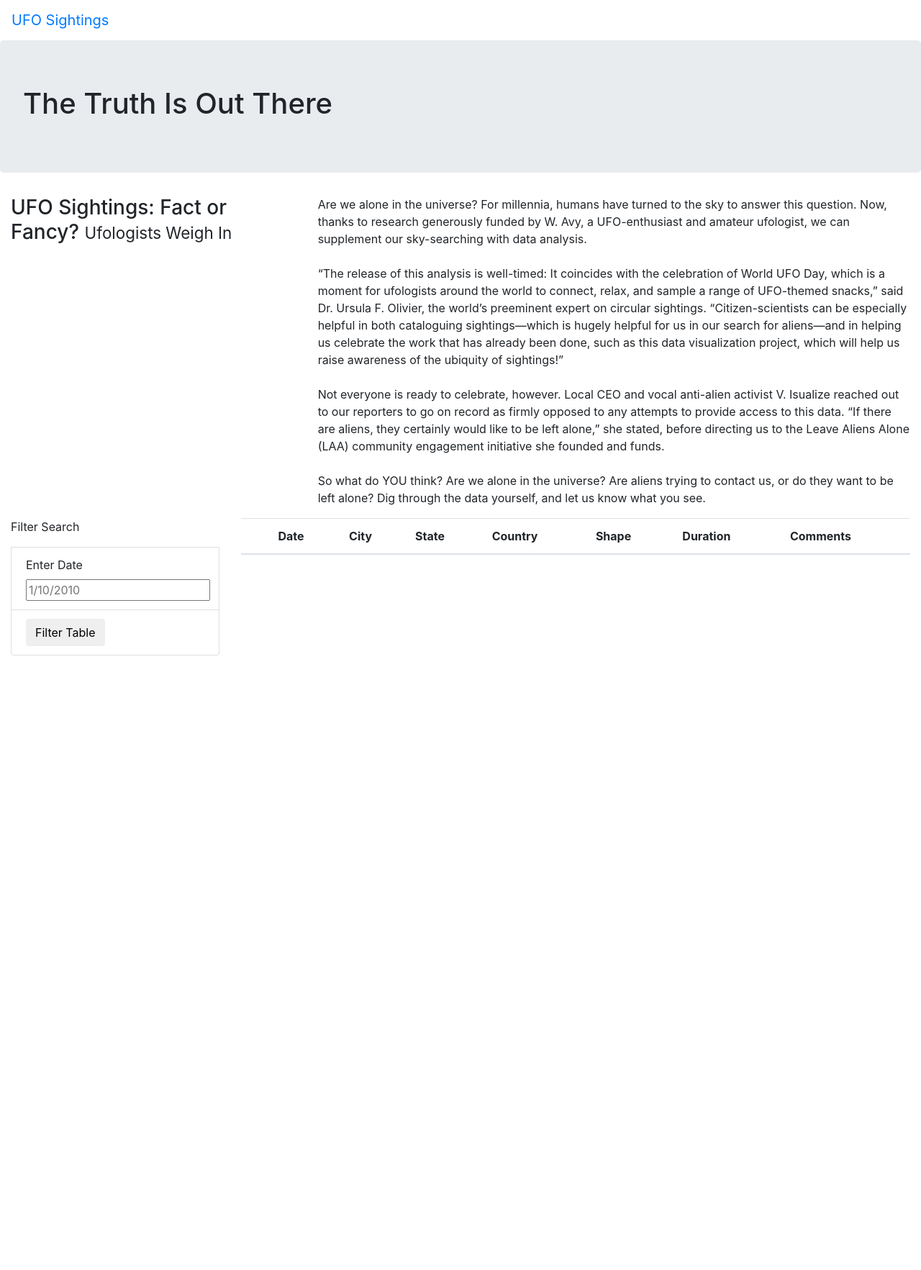
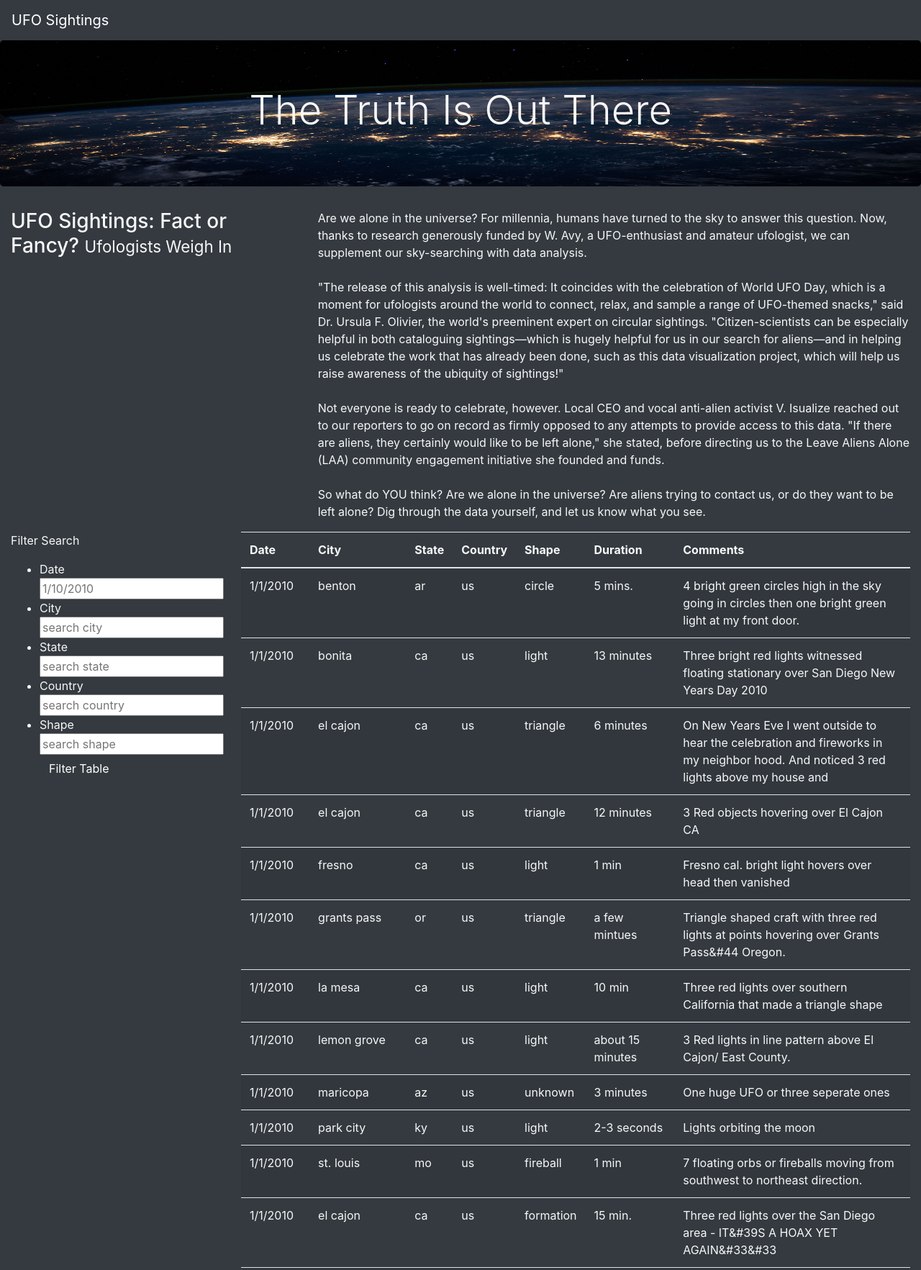
Before and after one commit to jugvirpabla/UFOs, a plain HTML site: page index.html in a window 1280 px wide. Shown: the top 1765 px of the page at 72% size. Before the commit the page ends 911 px from the top, so only its background shows below. Drawn offline with nearby package versions, Linux system fonts and the light colour scheme.

Commit message:
added challenge

```diff
--- a/index.html
+++ b/index.html
@@ -3,6 +3,10 @@
 <head>
     <meta charset="UTF-8">
     <meta name="viewport" content="width=device-width, initial-scale=1.0">
+    <meta http-equiv="X-UA-Compatible" content="ie=edge">
+    <style>
+        input{display: block;margin-left: 50px}
+    </style>
     <title>UFO Finder</title>
     <link
       rel="stylesheet"
@@ -10,16 +14,16 @@
       integrity="sha384-Gn5384xqQ1aoWXA+058RXPxPg6fy4IWvTNh0E263XmFcJlSAwiGgFAW/dAiS6JXm"
       crossorigin="anonymous"
     />
-    <link rel="stylesheet" href="static/css/style.css">
+    <link rel="stylesheet" href="static/CSS/style.css">
 </head>
-<body>
+<body class="bg-dark">
     <div class="wrapper">
-        <nav class="navbar navbar-expand-lg">
+        <nav class="navbar navbar-dark bg-dark navbar-expand-lg">
             <a class="navbar-brand" href="index.html">UFO Sightings</a>
         </nav>
     </div>
     <div class="jumbotron">
-        <h1>The Truth Is Out There</h1>
+        <h1 class="display-4">The Truth Is Out There</h1>
     </div>
     <div class="container-fluid">
         <div class="row">
@@ -28,13 +32,10 @@
             </div>
             <div class="col-md-8">
                 <p>
-                    Are we alone in the universe? For millennia, humans have turned to the sky to answer this question. Now, thanks to research generously funded by W. Avy, a UFO-enthusiast and amateur ufologist, we can supplement our sky-searching with data analysis.
-                    <br><br>
-                    “The release of this analysis is well-timed: It coincides with the celebration of World UFO Day, which is a moment for ufologists around the world to connect, relax, and sample a range of UFO-themed snacks,” said Dr. Ursula F. Olivier, the world’s preeminent expert on circular sightings. “Citizen-scientists can be especially helpful in both cataloguing sightings—which is hugely helpful for us in our search for aliens—and in helping us celebrate the work that has already been done, such as this data visualization project, which will help us raise awareness of the ubiquity of sightings!”
-                    <br><br>
-                    Not everyone is ready to celebrate, however. Local CEO and vocal anti-alien activist V. Isualize reached out to our reporters to go on record as firmly opposed to any attempts to provide access to this data. “If there are aliens, they certainly would like to be left alone,” she stated, before directing us to the Leave Aliens Alone (LAA) community engagement initiative she founded and funds.
-                    <br><br>
-                    So what do YOU think? Are we alone in the universe? Are aliens trying to contact us, or do they want to be left alone? Dig through the data yourself, and let us know what you see.
+                    Are we alone in the universe? For millennia, humans have turned to the sky to answer this question. Now, thanks to research generously funded by W. Avy, a UFO-enthusiast and amateur ufologist, we can supplement our sky-searching with data analysis.<br>
+                    <br>"The release of this analysis is well-timed: It coincides with the celebration of World UFO Day, which is a moment for ufologists around the world to connect, relax, and sample a range of UFO-themed snacks," said Dr. Ursula F. Olivier, the world's preeminent expert on circular sightings. "Citizen-scientists can be especially helpful in both cataloguing sightings—which is hugely helpful for us in our search for aliens—and in helping us celebrate the work that has already been done, such as this data visualization project, which will help us raise awareness of the ubiquity of sightings!"<br>
+                    <br>Not everyone is ready to celebrate, however. Local CEO and vocal anti-alien activist V. Isualize reached out to our reporters to go on record as firmly opposed to any attempts to provide access to this data. "If there are aliens, they certainly would like to be left alone," she stated, before directing us to the Leave Aliens Alone (LAA) community engagement initiative she founded and funds.<br>
+                    <br>So what do YOU think? Are we alone in the universe? Are aliens trying to contact us, or do they want to be left alone? Dig through the data yourself, and let us know what you see.
 
                 </p>
             </div>
@@ -43,37 +44,52 @@
     <div class="container-fluid">
         <div class="row">
           <div class="col-md-3">
-            <form>
-                <p>Filter Search</p>
-                <li class="list-group-item">
-                    <label for="date">Enter Date</label>
-                    <input type="text" placeholder="1/10/2010" id="datetime" />
-                </li>
-                <li class="list-group-item">
-                    <button id="filter-btn" type="button" class="btn btn-default">Filter Table</button>
-                </li
-            </form>
+            <form class="bg-dark">
+                <p id="log">Filter Search</p>
+                <ul class="bg-dark" class="list-group">
+                    <li class="bg-dark" class="list-group-item">
+                        Date <input type="text" name="search" placeholder="1/10/2010" id="datetime" />
+
+                    <li class="bg-dark" class="list-group-item">
+                        City <input style="text-transform: lowercase" type="text" name="search" placeholder="Search city" id="city" />
+
+                    <li class="bg-dark" class="list-group-item">
+                        State <input style="text-transform: lowercase" type="text" name="search" placeholder="Search state" id="state" />
+
+                    <li class="bg-dark" class="list-group-item">
+                        Country <input style="text-transform: lowercase" type="text" name="search" placeholder="Search country" id="country" />
+
+                    <li class="bg-dark" class="list-group-item">
+                        Shape <input style="text-transform: lowercase" type="text" name="search" placeholder="Search shape" id="shape" />
+                    </li>
+
+                        <button id="filter-btn" type="button" class="btn btn-dark">Filter Table</button>
+                    </li>
+                </ul>
+              </form>
           </div>
           <div class="col-md-9">
-            <table class="table table-striped">
+            <table id="table" class="table table-striped">
               <thead>
                 <tr>
-                  <th><th>Date</th>
+                  <th>Date</th>
                   <th>City</th>
                   <th>State</th>
                   <th>Country</th>
                   <th>Shape</th>
                   <th>Duration</th>
-                  <th>Comments</th></th>
+                  <th>Comments</th>
                 </tr>
               </thead>
               <tbody></tbody>
             </table>
           </div>
-
-          </div>
         </div>
       </div>
-
+      <script>
+      </script>
+      <script src="https://cdnjs.cloudflare.com/ajax/libs/d3/4.11.0/d3.js"></script>
+      <script src="static/js/data.js"></script>
+      <script src="static/js/app.js"></script>
 </body>
 </html>
--- a/static/css/style.css
+++ b/static/css/style.css
@@ -0,0 +1,10 @@
+body {
+
+    color: #f7f7f7;
+  }
+
+.jumbotron {
+    background-image: url("../images/nasa.jpg");
+    background-size: 100% 100%;
+    text-align: center;
+}
--- a/static/js/app.js
+++ b/static/js/app.js
@@ -1,17 +1,17 @@
-// Import the data from data.js
+// import the data from data.js
 const tableData = data;
 
-// Reference the HTML table using D3
-var body = d3.select("tbody");
+// Reference the HTML table using d3
+var tbody = d3.select("tbody");
+function buildTable(data) {
 
-// Function for building the table
-function buildTable(data) {
   // First, clear out any existing data
   tbody.html("");
 
   // Next, loop through each object in the data
   // and append a row and cells for each value in the row
   data.forEach((dataRow) => {
+
     // Append a row to the table body
     let row = tbody.append("tr");
 
@@ -20,33 +20,48 @@ function buildTable(data) {
     Object.values(dataRow).forEach((val) => {
       let cell = row.append("td");
       cell.text(val);
-      }
+    }
     );
   });
 }
+function filteredTable() {
 
-// User input handleing function
-function handleClick() {
-  // Grab the datetime value from the filter
-  let date = d3.select("#datetime").property("value");
-  let filteredData = tableData;
+    // Keep track of all filters
+    var date, city, state, country, shape, filteredData;
 
-  // Check to see if a date was entered and filter the
-  // data using that date.
-  if (date) {
-    // Apply `filter` to the table data to only keep the
-    // rows where the `datetime` value matches the filter value
+    date = d3.select("#datetime").property("value");
+    city = d3.select("#city").property("value");
+    state = d3.select("#state").property("value");
+    country = d3.select("#country").property("value");
+    shape = d3.select("#shape").property("value");
+    filteredData = tableData;
+
+  // Loop through all of the filters and keep any data that
+  // matches the filter values
+  if (date){
     filteredData = filteredData.filter(row => row.datetime === date);
-  };
+  }
+  if (city){
+    filteredData = filteredData.filter(row => row.city === city);
+  }
+  if (state){
+    filteredData = filteredData.filter(row => row.state === state);
+  }
+  if (country){
+    filteredData = filteredData.filter(row => row.country === country);
+  }
+  if (shape){
+    filteredData = filteredData.filter(row => row.shape === shape);
+  }
 
-  // Rebuild the table using the filtered data
-  // @NOTE: If no date was entered, then filteredData will
-  // just be the original tableData.
-  buildTable(filteredData);
-};
+// Rebuild the table using the filtered data
+// @NOTE: If no date was entered, then filteredData will
+// just be the original tableData.
+buildTable(filteredData);
+}
 
-// Attach an event to listen for the form button
-d3.selectAll("#filter-btn").on("click", handleClick);
+// Attach an event to listen for changes to each filter
+d3.selectAll("#filter-btn").on("click", filteredTable);
 
 // Build the table when the page loads
 buildTable(tableData);
```
Also changed, not shown: static/images/nasa.jpg (added).
